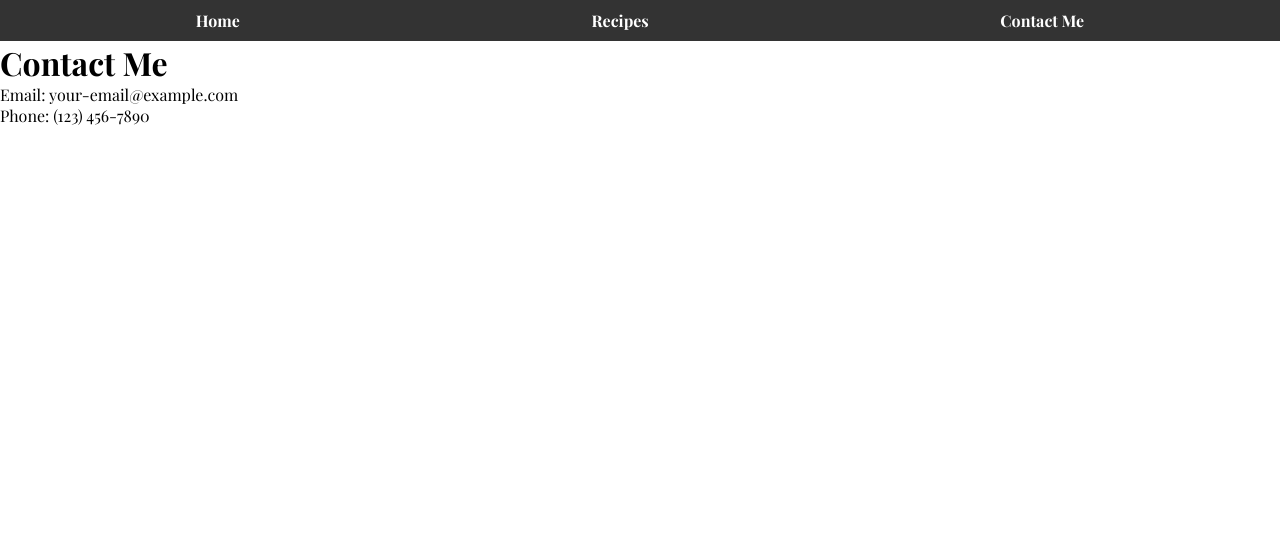
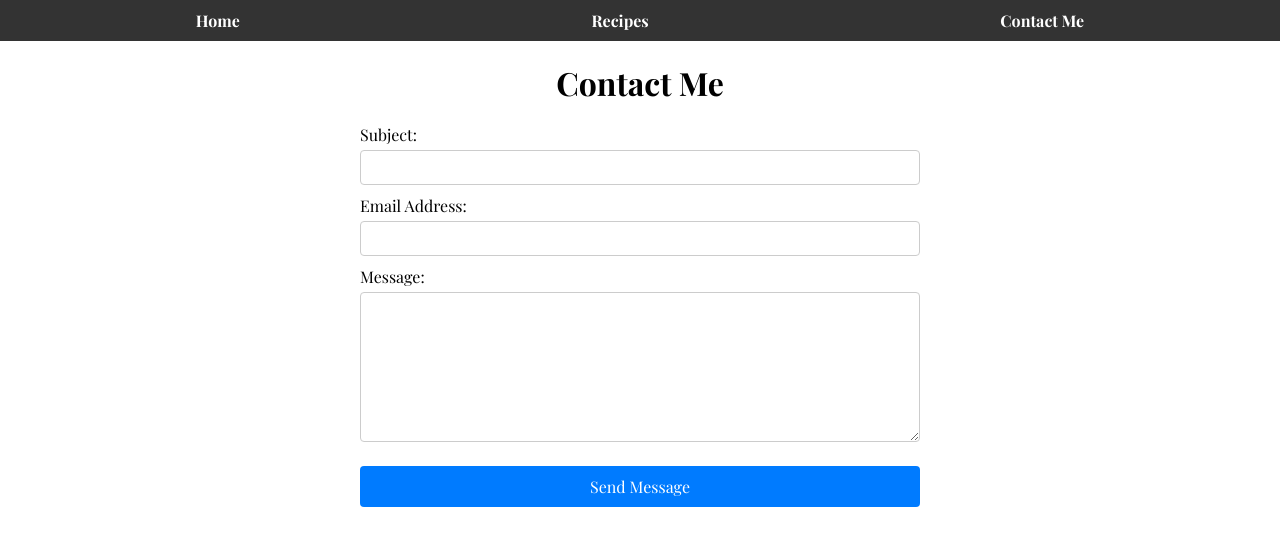
Before and after one commit to rasadli/RecipeManagerApp, a React (Create React App) app: page /contact in a window 1280 px wide. Shown: the top 546 px of the page. Built offline with nearby package versions, Linux system fonts and the light colour scheme; a web font is replaced by a local one.

Commit message:
Contact Page Ready

```diff
--- a/src/components/Contact.jsx
+++ b/src/components/Contact.jsx
@@ -1,11 +1,95 @@
-import React from 'react';
+import React, { useState } from 'react';
 
 const Contact = () => {
+    const [subject, setSubject] = useState('');
+    const [email, setEmail] = useState('');
+    const [message, setMessage] = useState('');
+
+    const handleSubmit = async (e) => {
+        e.preventDefault();
+
+        // Create message object to send to JSON server
+        const messageData = {
+            subject,
+            email,
+            message,
+        };
+
+        try {
+            // Send POST request to json-server
+            const response = await fetch('http://localhost:3001/messages', {
+                method: 'POST',
+                headers: {
+                    'Content-Type': 'application/json',
+                },
+                body: JSON.stringify(messageData),
+            });
+
+            if (response.ok) {
+                alert('Message sent successfully!');
+                setSubject('');
+                setEmail('');
+                setMessage('');
+            } else {
+                alert('Failed to send message');
+            }
+        } catch (error) {
+            console.error('Error sending message:', error);
+            alert('An error occurred while sending the message.');
+        }
+    };
+
     return (
-        <div>
-            <h1>Contact Me</h1>
-            <p>Email: your-email@example.com</p>
-            <p>Phone: (123) 456-7890</p>
+        <div style={{ maxWidth: '600px', margin: '0 auto', padding: '20px' }}>
+            <h1 style={{ textAlign: 'center', marginBottom: '20px' }}>Contact Me</h1>
+            <form onSubmit={handleSubmit} style={{ display: 'flex', flexDirection: 'column' }}>
+                <div style={{ marginBottom: '10px' }}>
+                    <label htmlFor="subject" style={{ display: 'block', marginBottom: '5px' }}>Subject:</label>
+                    <input
+                        type="text"
+                        id="subject"
+                        value={subject}
+                        onChange={(e) => setSubject(e.target.value)}
+                        required
+                        style={{ width: '100%', padding: '8px', border: '1px solid #ccc', borderRadius: '4px' }}
+                    />
+                </div>
+                <div style={{ marginBottom: '10px' }}>
+                    <label htmlFor="email" style={{ display: 'block', marginBottom: '5px' }}>Email Address:</label>
+                    <input
+                        type="email"
+                        id="email"
+                        value={email}
+                        onChange={(e) => setEmail(e.target.value)}
+                        required
+                        style={{ width: '100%', padding: '8px', border: '1px solid #ccc', borderRadius: '4px' }}
+                    />
+                </div>
+                <div style={{ marginBottom: '20px' }}>
+                    <label htmlFor="message" style={{ display: 'block', marginBottom: '5px' }}>Message:</label>
+                    <textarea
+                        id="message"
+                        value={message}
+                        onChange={(e) => setMessage(e.target.value)}
+                        required
+                        style={{ width: '100%', padding: '8px', border: '1px solid #ccc', borderRadius: '4px', height: '150px' }}
+                    ></textarea>
+                </div>
+                <button
+                    type="submit"
+                    style={{
+                        padding: '10px 20px',
+                        backgroundColor: '#007BFF',
+                        color: '#fff',
+                        border: 'none',
+                        borderRadius: '4px',
+                        cursor: 'pointer',
+                        fontSize: '16px',
+                    }}
+                >
+                    Send Message
+                </button>
+            </form>
         </div>
     );
 };
--- a/src/db.json
+++ b/src/db.json
@@ -156,21 +156,6 @@
       "order": 6
     },
     {
-      "id": "5425",
-      "title": "szdfgasd",
-      "description": "asdfasff",
-      "ingredients": [
-        "asdfasdf"
-      ],
-      "tags": [
-        "asdfasf"
-      ],
-      "difficulty": "Hard",
-      "createdAt": "2024-12-31T16:25:36.095Z",
-      "updatedAt": "2024-12-31T16:25:36.095Z",
-      "order": 7
-    },
-    {
       "id": "ee94",
       "title": "asa",
       "description": "asas",
@@ -184,6 +169,34 @@
       "createdAt": "2025-01-01T17:00:39.794Z",
       "updatedAt": "2025-01-01T17:00:39.794Z",
       "order": 8
+    },
+    {
+      "id": "e290",
+      "title": "dsgdfg",
+      "description": "dfgdfgdf",
+      "ingredients": [
+        "gdfgdf"
+      ],
+      "tags": [
+        "dfgdff"
+      ],
+      "difficulty": "Easy",
+      "createdAt": "2025-01-02T10:49:49.039Z",
+      "updatedAt": "2025-01-02T10:49:49.039Z"
+    }
+  ],
+  "messages": [
+    {
+      "id": "4818",
+      "subject": "asdasdasd",
+      "email": "hello@gmail.com",
+      "message": "sdfsdfsdf"
+    },
+    {
+      "id": "2d4f",
+      "subject": "Suggestion",
+      "email": "admin@recipt.com",
+      "message": "Hello World!"
     }
   ]
 }
```
